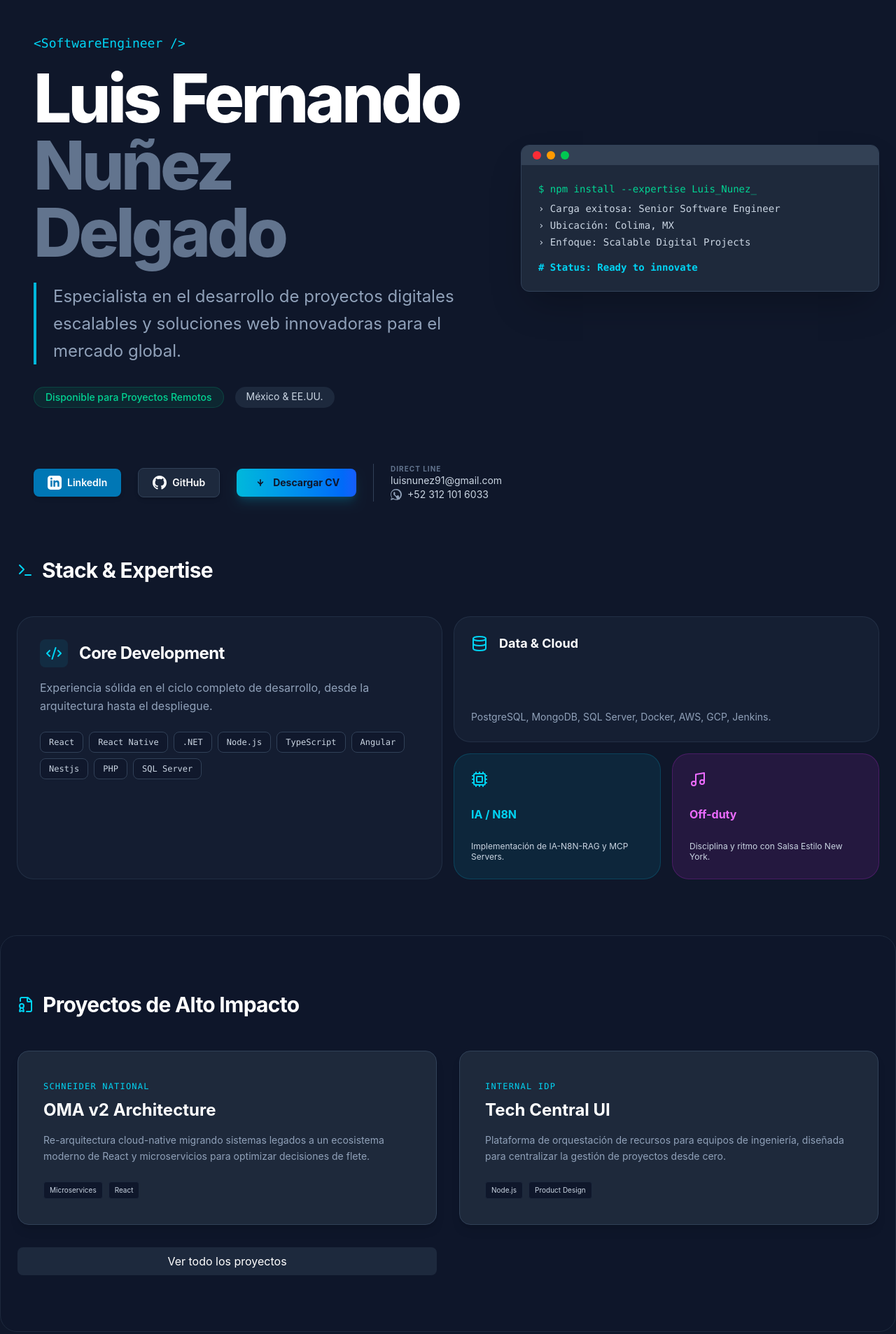
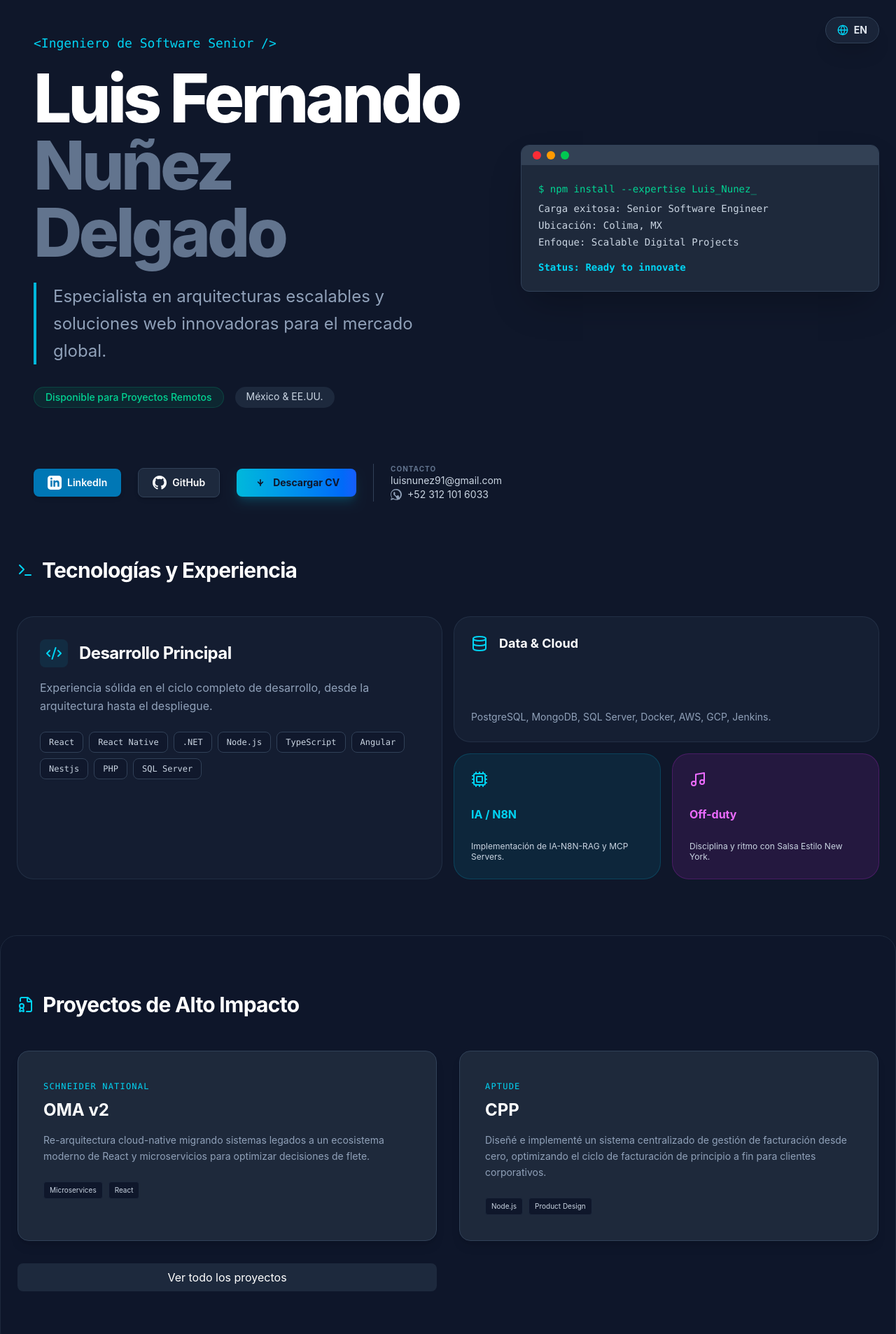
Before and after one commit to luisiy01/mi_landing_page, a React (Vite) app: page / in a window 1280 px wide. Shown: the top 1907 px of the page at 70% size. Built offline with nearby package versions, Linux system fonts and the light colour scheme.

Commit message:
agregar manejo de idiomas

```diff
--- a/src/App.tsx
+++ b/src/App.tsx
@@ -1,14 +1,15 @@
-import { Code2, Terminal, Database, Cpu, Music, FileBadge } from 'lucide-react';
+import { Code2, Terminal, Database, Cpu, Music, FileBadge, Globe } from 'lucide-react';
 import { TerminalAnimation } from './TerminalAnimation';
 import { ProjectCard } from './ProjectCard';
 import { motion, type Variants } from "framer-motion";
 import { useState } from 'react';
 import { ProjectModal } from './ProjectModal';
 import { CertificationSection } from './CertificationSection';
+import { translations } from './languages';
 
 const allHistory = [
   {
-    company: "Aptude México (US Clients)",
+    company: "Aptude México (US Xpress)",
     title: "ATO, Customer Facing & Order Timeline",
     date: "2021 - 2026",
     description: "Desarrollo de proyectos 'greenfield' para modernizar la arquitectura web de U.S. Xpress, permitiendo el rastreo de citas en tiempo real.",
@@ -16,9 +17,37 @@ const allHistory = [
   },
   {
     company: "Aptude México (Schneider National)",
+    title: "Tech Central UI",
+    date: "2021 - 2026",
+    description: "Architected and developed from the group up - an internal developer platform (IDP) designed to streamline project management and resource orchestration for engineering teams",
+    technologies: ["React", "Microservices", "Cloud"]
+  },
+  {
+    company: "Aptude México (Schneider National)",
+    title: "Offer Management Automation",
+    date: "2021 - 2026",
+    description: "The cornerstone of the Order Acceptance project, to automate decision-making for incoming freight. Implemented algorithmic logic to prioritize and accept high-margin shipments, directly enhancing company profitability and operational efficiency",
+    technologies: ["React", "Microservices", "Cloud"]
+  },
+  {
+    company: "Aptude México (Schneider National)",
     title: "OMA v2 - Offer Management Automation",
     date: "2021 - 2026",
     description: "Re-arquitectura hacia la nube de sistemas logísticos críticos, optimizando la aceptación de fletes rentables.",
+    technologies: ["React", "Microservices", "Cloud"]
+  },
+  {
+    company: "Aptude México",
+    title: "SGPYON",
+    date: "2021 - 2026",
+    description: "Developed a centralized Project Management Platform to streamline resource allocation and labor hour tracking across multiple workstreams",
+    technologies: ["React", "Microservices", "Cloud"]
+  },
+  {
+    company: "Aptude México",
+    title: "CPP",
+    date: "2021 - 2026",
+    description: "Architected and deployed a centralized Invoicing Management System from the ground up, streamlining the end-to-end billing lifecycle for corporate clients",
     technologies: ["React", "Microservices", "Cloud"]
   },
   {
@@ -38,6 +67,13 @@ const allHistory = [
 ];
 
 function App() {
+
+  const [lang, setLang] = useState('es'); // Idioma inicial: español
+  const t = translations[lang];
+
+  const toggleLanguage = () => {
+    setLang(lang === 'es' ? 'en' : 'es');
+  };
 
   // Variantes para el contenedor principal (activa el efecto stagger)
   const containerVariants: Variants = {
@@ -68,6 +104,21 @@ function App() {
 
   return (
     <div className="min-h-screen bg-[#0f172a] text-slate-200 font-sans selection:bg-cyan-500/30">
+
+
+      {/* BOTÓN DE IDIOMA FLOTANTE */}
+      <nav className="fixed top-6 right-6 z-[100]">
+        <motion.button
+          whileHover={{ scale: 1.1 }}
+          whileTap={{ scale: 0.9 }}
+          onClick={toggleLanguage}
+          className="flex items-center gap-2 bg-slate-800/80 backdrop-blur-md border border-slate-700 px-4 py-2 rounded-full text-sm font-bold shadow-xl hover:border-cyan-500 transition-colors"
+        >
+          <Globe size={16} className="text-cyan-400" />
+          <span className="uppercase">{lang === 'es' ? 'EN' : 'ES'}</span>
+        </motion.button>
+      </nav>
+
       <header className="container mx-auto px-6 flex flex-col md:flex-row items-center gap-12">
         {/* SECCIÓN DE IDENTIDAD PROFESIONAL */}
         <section className="container mx-auto px-6 pt-12 pb-10">
@@ -79,23 +130,23 @@ function App() {
             >
               <h2 className="text-cyan-400 font-mono mb-4 text-lg">
                 {/*  */}
-                &lt;SoftwareEngineer /&gt;
+                &lt;{t.heroRole} /&gt;
               </h2>
               <h1 className="text-6xl md:text-8xl font-extrabold text-white mb-6 tracking-tighter">
                 {/*  */}
-                Luis Fernando <br />
+                {t.heroTitle}<br />
                 <span className="text-slate-500">Nuñez Delgado</span>
               </h1>
               <p className="text-xl md:text-2xl text-slate-400 leading-relaxed max-w-2xl border-l-4 border-cyan-500 pl-6">
                 {/*  */}
-                Especialista en el desarrollo de proyectos digitales escalables y soluciones web innovadoras para el mercado global.
+                {t.heroDesc}
               </p>
             </motion.div>
 
             {/* Badges de Disponibilidad */}
             <div className="flex gap-4 mt-8">
               <span className="bg-emerald-500/10 text-emerald-400 border border-emerald-500/20 px-4 py-1 rounded-full text-sm font-medium">
-                Disponible para Proyectos Remotos
+                {t.availableForRemoteProjects}
               </span>
               <span className="bg-slate-800 text-slate-300 px-4 py-1 rounded-full text-sm">
                 México & EE.UU.
@@ -104,7 +155,7 @@ function App() {
           </div>
         </section>
         {/* Terminal Visual */}
-        <TerminalAnimation />
+        <TerminalAnimation lang={lang} />
       </header>
 
       {/* SOCIAL & CONTACT ACTIONS */}
@@ -169,12 +220,12 @@ function App() {
               />
               <path strokeLinecap="round" strokeLinejoin="round" strokeWidth="2" d="M12 17V7m-4 4l4 4 4-4" />
             </svg>
-            Descargar CV
+            {t.downloadCV}
           </motion.a>
 
           {/* Contacto Directo */}
           <div className="flex flex-col text-sm border-l border-slate-700 pl-6">
-            <span className="text-slate-500 uppercase tracking-widest text-[10px] font-bold">Direct Line</span>
+            <span className="text-slate-500 uppercase tracking-widest text-[10px] font-bold">{t.btnContact}</span>
             <a href="mailto:luisnunez91@gmail.com" className="text-slate-300 hover:text-cyan-400 transition-colors">
               luisnunez91@gmail.com
             </a>
@@ -215,7 +266,7 @@ function App() {
           variants={itemVariants}
           className="text-3xl font-bold text-white mb-12 flex items-center gap-3 tracking-tight"
         >
-          <Terminal className="text-cyan-400" /> Stack & Expertise
+          <Terminal className="text-cyan-400" /> {t.stackAndExpertise}
         </motion.h2>
 
         <div className="grid grid-cols-1 md:grid-cols-4 gap-4 auto-rows-[180px]">
@@ -232,12 +283,12 @@ function App() {
                 <Code2 className="text-cyan-400" size={24} />
               </div>
               <h3 className="text-xl md:text-2xl font-bold text-white tracking-tight">
-                Core Development
+                {t.coreDevelopment}
               </h3>
             </div>
 
             <p className="text-slate-400 mb-6 text-sm md:text-base leading-relaxed">
-              Experiencia sólida en el ciclo completo de desarrollo, desde la arquitectura hasta el despliegue.
+              {t.coreDevelopmentDesc}
             </p>
 
             {/* CONTENEDOR DE TAGS: La clave está en flex-wrap y no usar anchos fijos */}
@@ -278,7 +329,7 @@ function App() {
           >
             <Cpu className="text-cyan-400" />
             <h3 className="font-bold text-cyan-400">IA / N8N</h3>
-            <p className="text-xs text-slate-300 leading-tight">Implementación de IA-N8N-RAG y MCP Servers.</p>
+            <p className="text-xs text-slate-300 leading-tight">{t.implementationOfAIN8NRAGAndMCPServers}</p>
           </motion.div>
 
           {/* 4. Personality / Hobby */}
@@ -289,7 +340,7 @@ function App() {
           >
             <Music className="text-fuchsia-400" />
             <h3 className="font-bold text-fuchsia-400">Off-duty</h3>
-            <p className="text-xs text-slate-300 leading-tight">Disciplina y ritmo con Salsa Estilo New York.</p>
+            <p className="text-xs text-slate-300 leading-tight">{t.DisciplinaYRitmoConSalsaEstiloNewYork}</p>
           </motion.div>
 
         </div>
@@ -301,23 +352,23 @@ function App() {
           variants={itemVariants}
           className="text-3xl font-bold text-white mb-12 flex items-center gap-3 tracking-tight"
         >
-          <FileBadge className="text-cyan-400" /> Proyectos de Alto Impacto
+          <FileBadge className="text-cyan-400" /> {t.projectsHighImpact}
         </motion.h2>
         <div className="grid md:grid-cols-2 gap-8">
 
           {/* Proyecto 1: OMA v2 */}
           <ProjectCard
-            title="OMA v2 Architecture"
+            title="OMA v2"
             company="Schneider National"
-            description="Re-arquitectura cloud-native migrando sistemas legados a un ecosistema moderno de React y microservicios para optimizar decisiones de flete."
+            description={t.OMA_v2_Architecture}
             tags={['Microservices', 'React']}
           />
 
           {/* Proyecto 2: Tech Central UI */}
           <ProjectCard
-            title="Tech Central UI"
-            company="Internal IDP"
-            description="Plataforma de orquestación de recursos para equipos de ingeniería, diseñada para centralizar la gestión de proyectos desde cero."
+            title="CPP"
+            company="APTUDE"
+            description={t.CPP_Architecture}
             tags={['Node.js', 'Product Design']}
           />
 
@@ -325,12 +376,12 @@ function App() {
             onClick={() => setIsModalOpen(true)}
             className="bg-slate-800 text-white px-6 py-2 rounded-lg hover:bg-slate-700 transition-all"
           >
-            Ver todo los proyectos
+            {t.viewAllProjects}
           </button>
         </div>
       </section>
 
-      <CertificationSection />
+      <CertificationSection lang={lang} />
 
       {/* FOOTER */}
       <footer className="container mx-auto px-6 py-12 text-center text-slate-500 text-sm border-t border-slate-800 mt-20">
@@ -341,6 +392,7 @@ function App() {
         isOpen={isModalOpen}
         onClose={() => setIsModalOpen(false)}
         projects={allHistory}
+        lang={lang}
       />
     </div>
   );
--- a/src/TerminalAnimation.tsx
+++ b/src/TerminalAnimation.tsx
@@ -1,7 +1,8 @@
 import { motion } from "framer-motion";
 import { useState, useEffect } from "react";
+import { translations } from './languages';
 
-export const TerminalAnimation = () => {
+export const TerminalAnimation = ({ lang }: { lang: string }) => {
     const [text, setText] = useState("");
     const fullText = "npm install --expertise Luis_Nunez";
 
@@ -14,6 +15,8 @@ export const TerminalAnimation = () => {
         }, 100);
         return () => clearInterval(interval);
     }, []);
+
+    const t = translations[lang];
 
     return (
         <motion.div
@@ -38,10 +41,10 @@ export const TerminalAnimation = () => {
                         transition={{ delay: 0.5 }}
                         className="space-y-1"
                     >
-                        <p className="text-slate-300 mt-2">› Carga exitosa: Senior Software Engineer</p>
-                        <p className="text-slate-300">› Ubicación: Colima, MX</p>
-                        <p className="text-slate-300">› Enfoque: Scalable Digital Projects</p>
-                        <p className="text-cyan-400 font-bold mt-4"># Status: Ready to innovate</p>
+                        <p className="text-slate-300 mt-2">{t.terminalTitle}</p>
+                        <p className="text-slate-300">{t.terminalLocation}</p>
+                        <p className="text-slate-300">{t.terminalFocus}</p>
+                        <p className="text-cyan-400 font-bold mt-4">{t.terminalStatus}</p>
                     </motion.div>
                 )}
             </div>
--- /dev/null
+++ b/src/languages.js
@@ -0,0 +1,56 @@
+export const translations = {
+    es: {
+        heroTitle: "Luis Fernando",
+        heroRole: "Ingeniero de Software Senior",
+        heroDesc: "Especialista en arquitecturas escalables y soluciones web innovadoras para el mercado global.",
+        navProjects: "Proyectos",
+        navExperience: "Experiencia",
+        btnContact: "Contacto",
+        downloadCV: "Descargar CV",
+        availableForRemoteProjects: "Disponible para Proyectos Remotos",
+        terminalTitle: "Carga exitosa: Senior Software Engineer",
+        terminalLocation: "Ubicación: Colima, MX",
+        terminalFocus: "Enfoque: Scalable Digital Projects",
+        terminalStatus: "Status: Ready to innovate",
+        stackAndExpertise: "Tecnologías y Experiencia",
+        coreDevelopment: "Desarrollo Principal",
+        coreDevelopmentDesc: 'Experiencia sólida en el ciclo completo de desarrollo, desde la arquitectura hasta el despliegue.',
+        implementationOfAIN8NRAGAndMCPServers: 'Implementación de IA-N8N-RAG y MCP Servers.',
+        DisciplinaYRitmoConSalsaEstiloNewYork: 'Disciplina y ritmo con Salsa Estilo New York.',
+        projectsHighImpact: 'Proyectos de Alto Impacto',
+        OMA_v2_Architecture: 'Re-arquitectura cloud-native migrando sistemas legados a un ecosistema moderno de React y microservicios para optimizar decisiones de flete.',
+        CPP_Architecture: 'Diseñé e implementé un sistema centralizado de gestión de facturación desde cero, optimizando el ciclo de facturación de principio a fin para clientes corporativos.',
+        viewAllProjects: 'Ver todo los proyectos',
+        certifications: 'Certificaciones',
+        certificationsDesc: 'Formación continua y validación de aptitudes',
+        projectHistory: 'Historial de proyectos',
+        projectHistoryDesc: 'Explora mi trayectoria técnica desde 2012',
+    },
+    en: {
+        heroTitle: "Luis Fernando",
+        heroRole: "Senior Software Engineer",
+        heroDesc: "Specializing in scalable architectures and innovative web solutions for the global market.",
+        navProjects: "Projects",
+        navExperience: "Experience",
+        btnContact: "Contact",
+        downloadCV: "Download CV",
+        availableForRemoteProjects: "Available for Remote Projects",
+        terminalTitle: "Upload successful: Senior Software Engineer",
+        terminalLocation: "Location: Colima, MX",
+        terminalFocus: "Focus: Scalable Digital Projects",
+        terminalStatus: "Status: Ready to innovate",
+        stackAndExpertise: "Stack & Expertise",
+        coreDevelopment: "Core Development",
+        coreDevelopmentDesc: 'Solid experience in the complete development cycle, from architecture to deployment.',
+        implementationOfAIN8NRAGAndMCPServers: 'Implementation of IA-N8N-RAG and MCP Servers.',
+        DisciplinaYRitmoConSalsaEstiloNewYork: 'Discipline and rhythm with New York Style Salsa.',
+        projectsHighImpact: 'High Impact Projects',
+        OMA_v2_Architecture: 'Cloud-native re-architecture migrating legacy systems to a modern ecosystem of React and microservices to optimize freight decisions.',
+        CPP_Architecture: 'Architected and deployed a centralized Invoicing Management System from the ground up, streamlining the end-to-end billing lifecycle for corporate clients',
+        viewAllProjects: 'View all projects',
+        certifications: 'Certifications',
+        certificationsDesc: 'Continuous training and skills validation',
+        projectHistory: 'Project History',
+        projectHistoryDesc: 'Explore my technical trajectory since 2012',
+    }
+};
```
Also changed, not shown: src/CertificationSection.tsx (+7 -3 lines), src/ProjectModal.tsx (+7 -4 lines).
